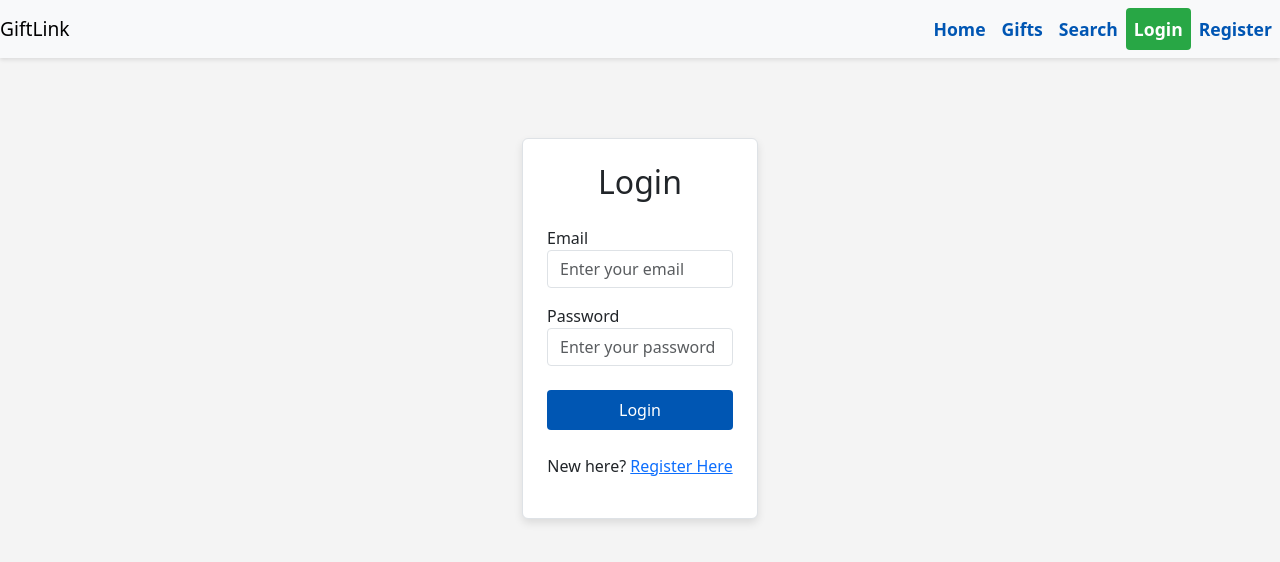
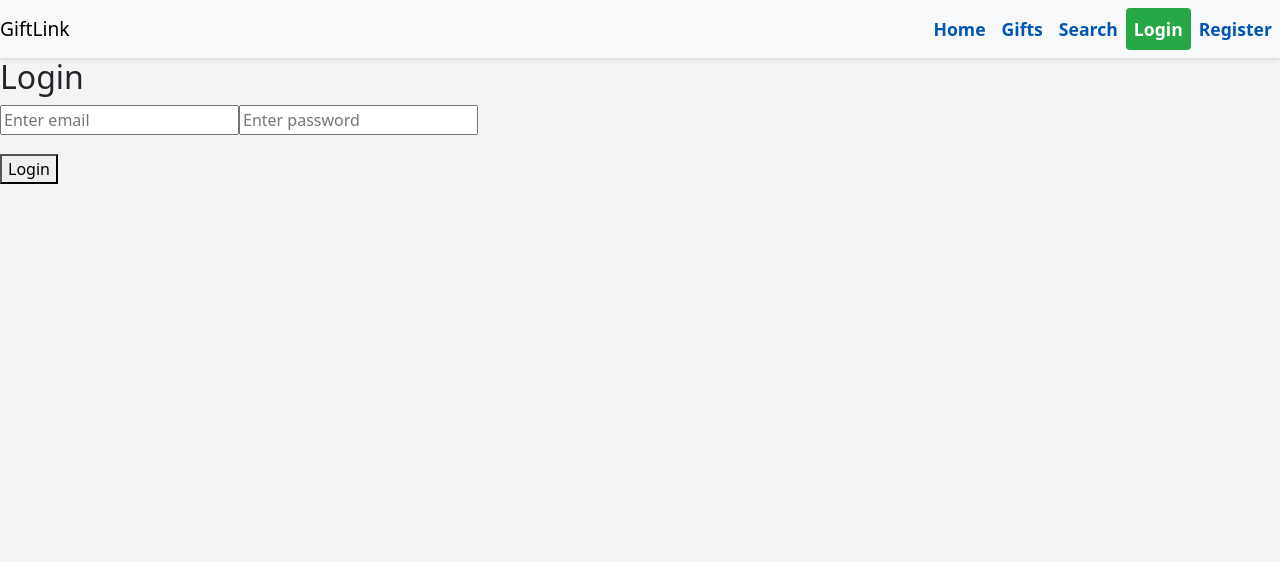
Before and after one commit to iamtayyab007/fullstack-capstone-project, a React (Create React App) app in the folder giftlink-frontend/: page /app/login in a window 1280 px wide. Shown: the top 562 px of the page. Built offline with nearby package versions, Linux system fonts and the light colour scheme.

Commit message:
integrating login frontend

```diff
--- a/giftlink-frontend/src/components/LoginPage/LoginPage.js
+++ b/giftlink-frontend/src/components/LoginPage/LoginPage.js
@@ -1,70 +1,117 @@
-import React, { useState } from 'react';
-import './LoginPage.css';
+// 🧩 Task 1: Import urlConfig from `giftlink-frontend/src/config.js`
+import { urlConfig } from '../../config';
+
+// 🧩 Task 2: Import useAppContext from `giftlink-frontend/context/AuthContext.js`
+import { useAppContext } from '../../context/AuthContext';
+
+// 🧩 Task 3: Import useNavigate from `react-router-dom`
+import { useNavigate } from 'react-router-dom';
+
+import React, { useState, useEffect } from 'react';
 
 function LoginPage() {
-
-  // 🧩 useState hooks for email and password
+  // Define states for email and password inputs
   const [email, setEmail] = useState('');
   const [password, setPassword] = useState('');
 
-  // 🧠 Handle Login
-  const handleLogin = (e) => {
-    e.preventDefault(); // prevent page refresh
-    console.log('Attempting to log in with:');
-    console.log('Email:', email);
-    console.log('Password:', password);
-    // You could later add an API call here to check credentials
+  // 🧩 Task 4: Include a state for incorrect password (error message)
+  const [incorrect, setIncorrect] = useState('');
+
+  // 🧩 Task 5: Create local variables for navigate, bearerToken, and setIsLoggedIn
+  const navigate = useNavigate();
+  const bearerToken = sessionStorage.getItem('bearer-token');
+  const { setIsLoggedIn } = useAppContext();
+
+  // 🧩 Task 6: If bearerToken has a value (user already logged in), navigate to MainPage
+  useEffect(() => {
+    if (sessionStorage.getItem('auth-token')) {
+      navigate('/app');
+    }
+  }, [navigate]);
+
+  // =====================
+  // handleLogin() function
+  // =====================
+  const handleLogin = async () => {
+    try {
+      const res = await fetch(`${urlConfig.baseUrl}/api/auth/login`, {
+        method: 'POST',
+        headers: {
+          'Content-Type': 'application/json',
+          'Authorization': bearerToken ? `Bearer ${bearerToken}` : '',
+        },
+        body: JSON.stringify({
+          email: email,
+          password: password,
+        }),
+      });
+
+      // 🧩 Task 1: Access data coming from fetch API
+      const json = await res.json();
+
+      // 🧩 Task 5: If password incorrect or user not found
+      if (!json.authtoken) {
+        // Clear input fields
+        document.getElementById('email').value = '';
+        document.getElementById('password').value = '';
+        // Show error message
+        setIncorrect('Wrong password. Try again.');
+
+        // Optional: clear error after 2 seconds
+        setTimeout(() => setIncorrect(''), 2000);
+        return;
+      }
+
+      // 🧩 Task 2: Set user details in sessionStorage
+      sessionStorage.setItem('auth-token', json.authtoken);
+      sessionStorage.setItem('name', json.userName);
+      sessionStorage.setItem('email', json.userEmail);
+
+      // 🧩 Task 3: Set the user's state to logged in
+      setIsLoggedIn(true);
+
+      // 🧩 Task 4: Navigate to MainPage after successful login
+      navigate('/app');
+    } catch (e) {
+      console.log('Error fetching details: ' + e.message);
+      setIncorrect('Something went wrong. Please try again.');
+    }
   };
 
   return (
-    <div className="container mt-5">
-      <div className="row justify-content-center">
-        <div className="col-md-6 col-lg-4">
-          <div className="login-card p-4 border rounded">
-            <h2 className="text-center mb-4 font-weight-bold">Login</h2>
+    <div className="login-page">
+      <h2>Login</h2>
 
-            {/* Login Form */}
-            <form onSubmit={handleLogin}>
-              <div className="form-group mb-3">
-                <label htmlFor="email">Email</label>
       <input
+        id="email"
         type="email"
-                  id="email"
-                  className="form-control"
-                  placeholder="Enter your email"
+        placeholder="Enter email"
         value={email}
         onChange={(e) => setEmail(e.target.value)}
-                  required
       />
-              </div>
 
-              <div className="form-group mb-4">
-                <label htmlFor="password">Password</label>
       <input
+        id="password"
         type="password"
-                  id="password"
-                  className="form-control"
-                  placeholder="Enter your password"
+        placeholder="Enter password"
         value={password}
         onChange={(e) => setPassword(e.target.value)}
-                  required
       />
-              </div>
 
-              <button type="submit" className="btn btn-primary w-100">
-                Login
-              </button>
-            </form>
+      {/* 🧩 Task 6: Display an error message to the user */}
+      <span
+        style={{
+          color: 'red',
+          height: '.5cm',
+          display: 'block',
+          fontStyle: 'italic',
+          fontSize: '12px',
+        }}
+      >
+        {incorrect}
+      </span>
 
-            <p className="mt-4 text-center">
-              New here?{' '}
-              <a href="/app/register" className="text-primary">
-                Register Here
-              </a>
-            </p>
-          </div>
-        </div>
-      </div>
+      <button onClick={handleLogin}>Login</button>
     </div>
   );
 }
```
Lines whose indentation alone changed are shown as unchanged.
